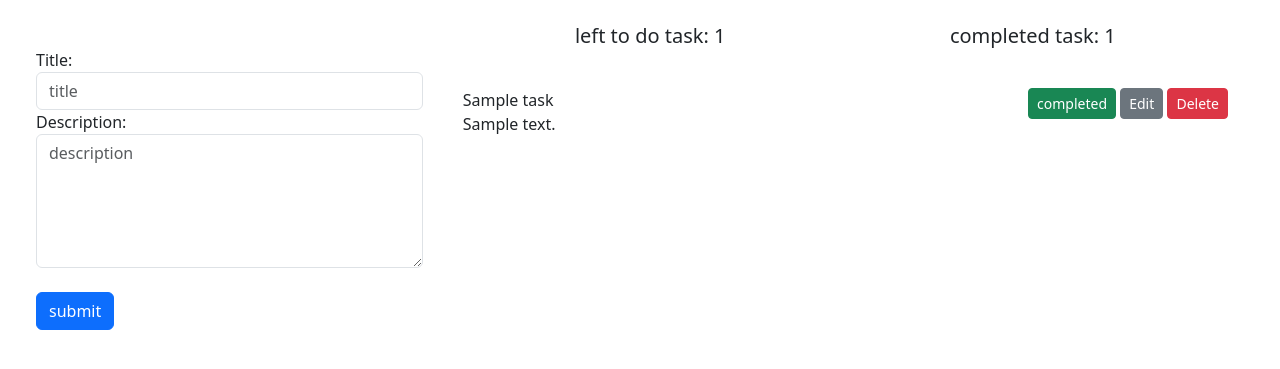
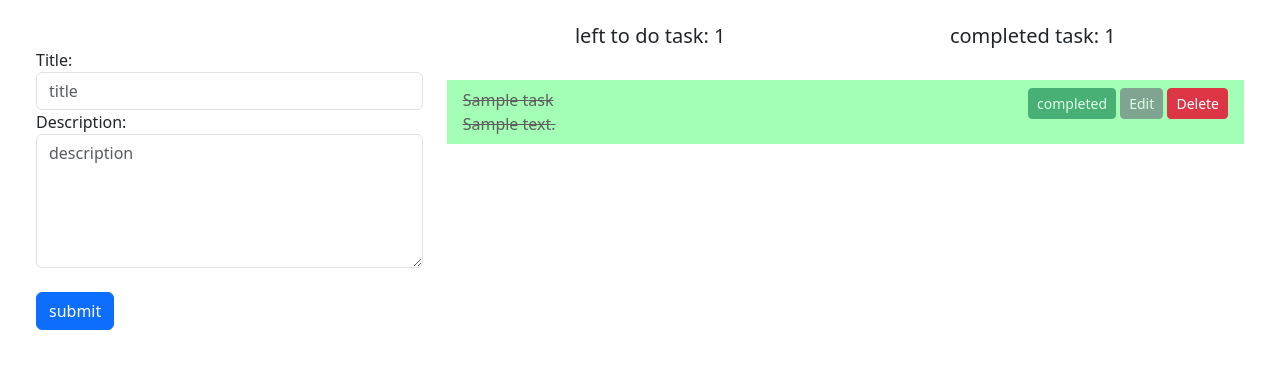
Before and after one commit to Prakash5209/todo-django, a Django app: page / in a window 1280 px wide. Shown: the part 56-425 px from the top of the page. Run offline with Django 4.2, Linux system fonts and the light colour scheme; a user stored in the database is signed in; tables that the repository leaves empty hold one stand-in row (values such as "Sample post"); some libraries are stand-ins or nearby versions.

Commit message:
task.html (css updated)

```diff
--- a/task/models.py
+++ b/task/models.py
@@ -6,7 +6,7 @@ class TimeStampModel(models.Model):
     modified_at = models.DateTimeField(auto_now=True)
 
     class Meta:
-        ordering = ['-modified_at' ,'-created_at']
+        ordering = ['-created_at']
 
 # class Status(models.TextChoices):
 #     NOT_FINISHED = 'incomplete','INCOMPLETED'
--- a/task/templates/task.html
+++ b/task/templates/task.html
@@ -26,14 +26,23 @@
             </div>
             <ol class="list-group list-group-flush" type="1">
                 {% for task in object_list %}
-                    <li href="#" class="list-group-item list-group-item-action d-flex justify-content-between">
+                    <li href="#" {% if task.is_completed == True %}style="background-color: #a3ffb5;color: #5f5f5f ;"{% else %}style="background-color: #78b2ff;"{% endif %} class="list-group-item list-group-item-action d-flex justify-content-between">
                         <div class="">
                             {% comment %} <input class="form-check-input me-1" type="checkbox" value="" id="firstCheckbox"> {% endcomment %}
-                            <label>{{task.title}}<br>{{task.description}}</label>
+                            {% if task.is_completed == True %}
+                                <label style="text-decoration:line-through;">{{task.title}}<br>{{task.description}}</label>
+                            {% else %}
+                                <label>{{task.title}}<br>{{task.description}}</label>
+                            {% endif %}
                         </div>
                         <div class="">
-                            <a class="btn btn-success btn-sm" href="{% url 'task:toggle' task.id%}">{% if task.is_completed == False %} incomplete {% else %} completed {% endif %}</a>
-                            <a class="btn btn-secondary btn-sm" href="{% url 'task:edit_task' task.id %}">Edit</a>
+                            {% if task.is_completed == True %}
+                                <a class="btn btn-success btn-sm {% if task.is_completed == True %}disabled{% endif %}" href="{% url 'task:toggle' task.id%}">{% if task.is_completed == False %} incomplete {% else %} completed {% endif %}</a>
+                                <a class="btn btn-secondary btn-sm {% if task.is_completed == True %}disabled{% endif %}" href="{% url 'task:edit_task' task.id %}">Edit</a>
+                            {% else %}
+                                <a class="btn btn-success btn-sm" href="{% url 'task:toggle' task.id%}">{% if task.is_completed == False %} incomplete {% else %} completed {% endif %}</a>
+                                <a class="btn btn-secondary btn-sm" href="{% url 'task:edit_task' task.id %}">Edit</a>
+                            {% endif %}
                             <a class="btn btn-danger btn-sm" href="{% url 'task:delete_task' task.id %}">Delete</a>
                         </div>
                     </li>
```
